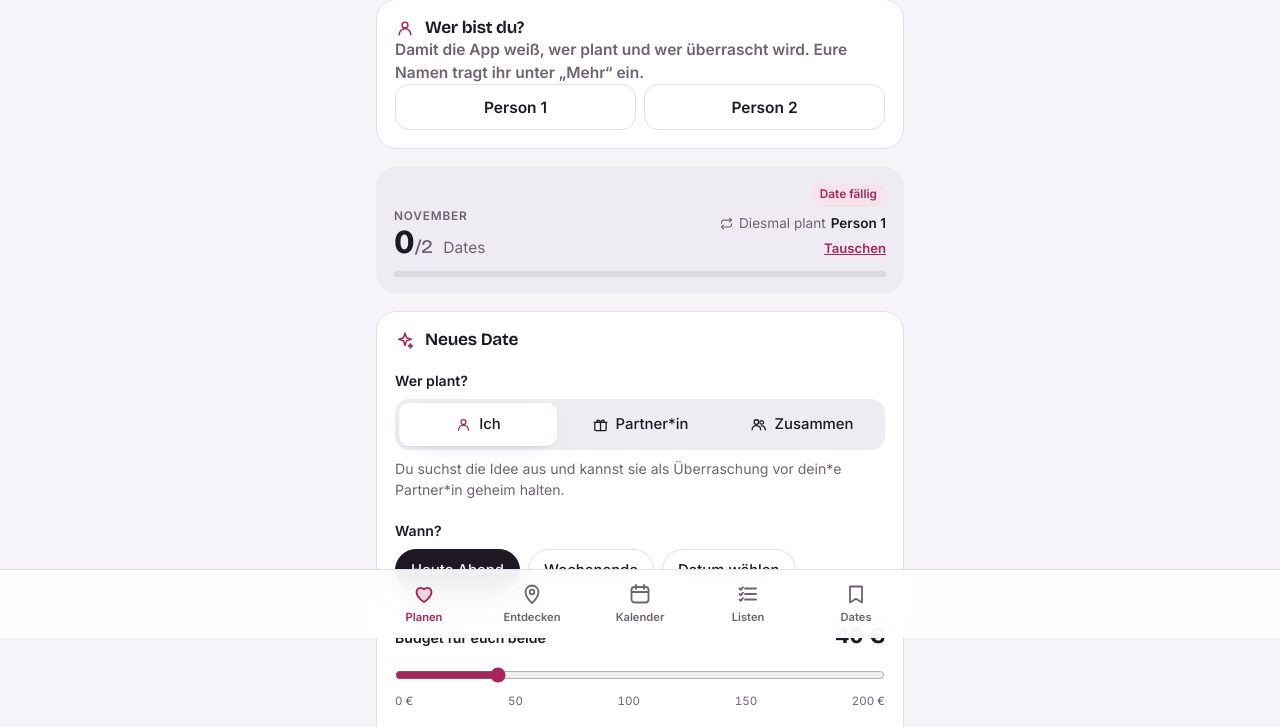
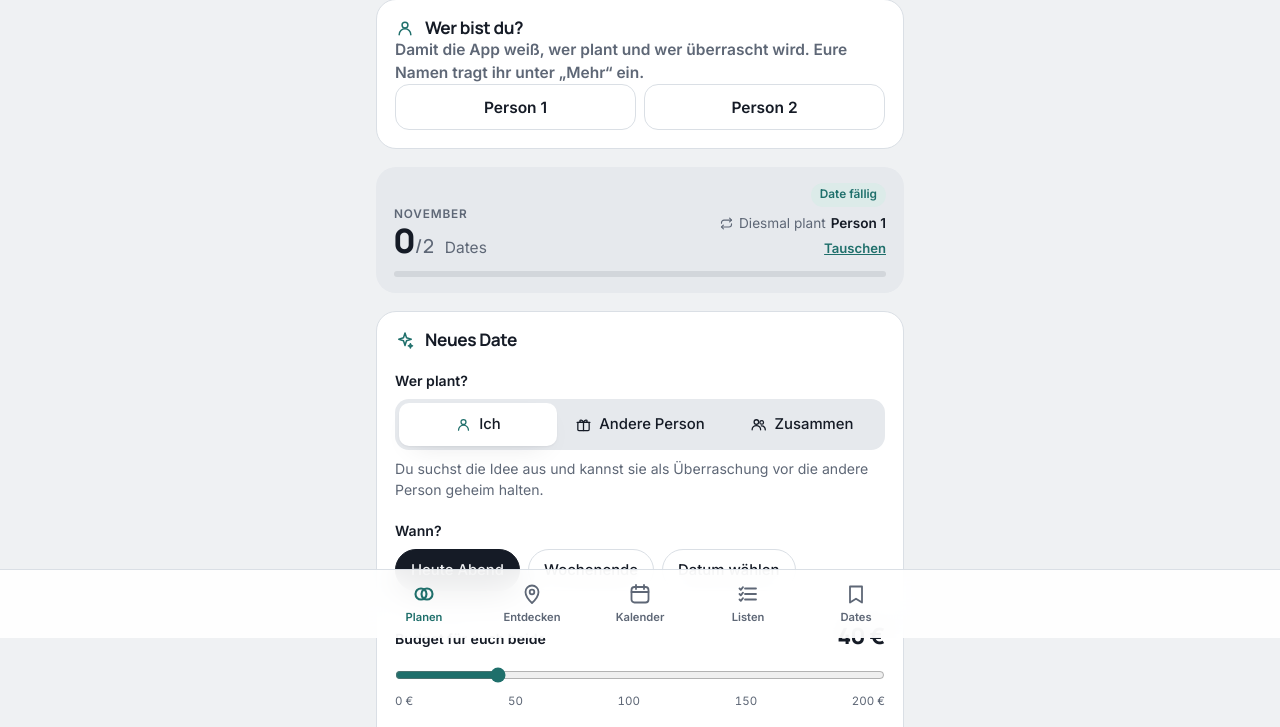
Before and after one commit to juliagruber32-hash/Date-Ideen-App, a plain HTML site: page index.html in a window 1280 px wide. Shown: the part 162-889 px from the top of the page. Drawn offline with nearby package versions, Linux system fonts and the light colour scheme.

Commit message:
Eleganteres, geschlechtsneutrales Design
- Neue Farbwelt: kühles Steingrau, Mitternachtsblau, gedämpftes Petrol (hell und dunkel)
- Logo und Planen-Symbol: zwei Ringe statt Herz; Schrift Manrope für Überschriften
- Neutrale Sprache überall (Namen statt Partner*in), neutrale Personen-Emojis
- Fotobuch in derselben Farbwelt

Co-Authored-By: Claude Opus 5.5 <noreply@anthropic.com>
Claude-Session: https://claude.ai/code/session_01FDqaBseg3zLJT1Yu15Ztm2

```diff
--- a/css/app.css
+++ b/css/app.css
@@ -1,31 +1,31 @@
 /* Layout: eine ruhige Spalte (max. 560px) mit Tab-Leiste unten; Panels nur dort, wo Inhalte zusammengehören.
-   Farbe: tintige, leicht violette Neutraltöne + ein Beerenton als einziger Akzent. */
+   Farbe: kühles Steingrau, Mitternachtsblau als Schrift, gedämpftes Petrol als einziger Akzent – bewusst neutral für alle Paare. */
 :root {
-  --bg: #f6f4f8;
+  --bg: #eff1f3;
   --surface: #ffffff;
-  --surface-2: #efebf2;
-  --ink: #1e1a25;
-  --muted: #6c6375;
-  --line: #e4dee8;
-  --accent: #a8245a;
+  --surface-2: #e6e9ed;
+  --ink: #151b26;
+  --muted: #5e6776;
+  --line: #dadfe5;
+  --accent: #1f6f6b;
   --accent-ink: #ffffff;
-  --accent-soft: #f6e4ec;
-  --gold: #b7791a;
-  --gold-soft: #f8eedb;
-  --sky: #2d6aa8;
-  --sky-soft: #e3edf7;
-  --ok: #24805a;
-  --ok-soft: #e1f2ea;
-  --danger: #b43333;
-  --violet: #6a4dbd;
+  --accent-soft: #dcebe9;
+  --gold: #a9772b;
+  --gold-soft: #f3eadb;
+  --sky: #2e5e8c;
+  --sky-soft: #e1eaf3;
+  --ok: #2d7a52;
+  --ok-soft: #e0f0e7;
+  --danger: #b23a3a;
+  --violet: #5b5ba8;
 
-  --font-display: "Bricolage Grotesque", "Avenir Next", "Segoe UI", system-ui, sans-serif;
+  --font-display: "Manrope", "Avenir Next", "Segoe UI", system-ui, sans-serif;
   --font-body: "Inter", system-ui, -apple-system, "Segoe UI", Roboto, sans-serif;
 
   --r-lg: 20px;
   --r-md: 14px;
   --r-sm: 10px;
-  --shadow: 0 1px 2px rgb(30 20 40 / 5%), 0 8px 24px -12px rgb(30 20 40 / 14%);
+  --shadow: 0 1px 2px rgb(15 22 34 / 5%), 0 10px 28px -14px rgb(15 22 34 / 16%);
   --tabbar-h: 66px;
   --gutter-l: max(16px, env(safe-area-inset-left, 0px));
   --gutter-r: max(16px, env(safe-area-inset-right, 0px));
@@ -33,45 +33,45 @@
 
 @media (prefers-color-scheme: dark) {
   :root:not([data-theme="light"]) {
-    --bg: #131016;
-    --surface: #1d1922;
-    --surface-2: #28222e;
-    --ink: #f3eff6;
-    --muted: #a99fb2;
-    --line: #342d3b;
-    --accent: #f0699d;
-    --accent-ink: #22060f;
-    --accent-soft: #3b1a2a;
-    --gold: #e7b057;
-    --gold-soft: #3a2d17;
-    --sky: #7fb3e6;
-    --sky-soft: #1d2c3c;
-    --ok: #63c79a;
-    --ok-soft: #173428;
-    --danger: #f08080;
-    --violet: #a993f0;
+    --bg: #0e131a;
+    --surface: #161d27;
+    --surface-2: #1f2833;
+    --ink: #eceff3;
+    --muted: #98a2b1;
+    --line: #29323e;
+    --accent: #5fb3a9;
+    --accent-ink: #08201e;
+    --accent-soft: #163431;
+    --gold: #d9a75a;
+    --gold-soft: #2e2615;
+    --sky: #8db6df;
+    --sky-soft: #18263a;
+    --ok: #6cc495;
+    --ok-soft: #14301f;
+    --danger: #ee8a8a;
+    --violet: #a3a6f0;
     --shadow: 0 1px 2px rgb(0 0 0 / 30%), 0 10px 28px -14px rgb(0 0 0 / 60%);
     color-scheme: dark;
   }
 }
 :root[data-theme="dark"] {
-  --bg: #131016;
-  --surface: #1d1922;
-  --surface-2: #28222e;
-  --ink: #f3eff6;
-  --muted: #a99fb2;
-  --line: #342d3b;
-  --accent: #f0699d;
-  --accent-ink: #22060f;
-  --accent-soft: #3b1a2a;
-  --gold: #e7b057;
-  --gold-soft: #3a2d17;
-  --sky: #7fb3e6;
-  --sky-soft: #1d2c3c;
-  --ok: #63c79a;
-  --ok-soft: #173428;
-  --danger: #f08080;
-  --violet: #a993f0;
+  --bg: #0e131a;
+  --surface: #161d27;
+  --surface-2: #1f2833;
+  --ink: #eceff3;
+  --muted: #98a2b1;
+  --line: #29323e;
+  --accent: #5fb3a9;
+  --accent-ink: #08201e;
+  --accent-soft: #163431;
+  --gold: #d9a75a;
+  --gold-soft: #2e2615;
+  --sky: #8db6df;
+  --sky-soft: #18263a;
+  --ok: #6cc495;
+  --ok-soft: #14301f;
+  --danger: #ee8a8a;
+  --violet: #a3a6f0;
   --shadow: 0 1px 2px rgb(0 0 0 / 30%), 0 10px 28px -14px rgb(0 0 0 / 60%);
   color-scheme: dark;
 }
@@ -87,7 +87,7 @@ body {
   -webkit-font-smoothing: antialiased;
   -webkit-tap-highlight-color: transparent;
 }
-h1, h2, h3 { margin: 0; font-family: var(--font-display); font-weight: 650; letter-spacing: -0.015em; line-height: 1.15; text-wrap: balance; }
+h1, h2, h3 { margin: 0; font-family: var(--font-display); font-weight: 700; letter-spacing: -0.025em; line-height: 1.15; text-wrap: balance; }
 h1 { font-size: 1.9rem; }
 h2 { font-size: 1.08rem; }
 h3 { font-size: 1.12rem; }
@@ -132,8 +132,8 @@ button { cursor: pointer; }
 
 /* ---------- Kopf ---------- */
 .home-head { display: flex; align-items: center; justify-content: space-between; padding-top: 4px; }
-.brand { display: flex; align-items: center; gap: 8px; font-family: var(--font-display); font-weight: 750; font-size: 1.05rem; letter-spacing: -0.01em; }
-.brand-mark { width: 26px; height: 26px; padding: 4px; border-radius: 8px; background: var(--accent); color: var(--accent-ink); fill: currentColor; stroke: none; }
+.brand { display: flex; align-items: center; gap: 9px; font-family: var(--font-display); font-weight: 800; font-size: 1.1rem; letter-spacing: -0.02em; }
+.brand-mark { width: 28px; height: 28px; padding: 4px; border-radius: 9px; background: var(--ink); color: var(--bg); stroke-width: 2; }
 .sync { display: inline-flex; align-items: center; gap: 6px; font-size: 0.78rem; font-weight: 600; padding: 5px 10px; border-radius: 99px; background: var(--surface-2); color: var(--muted); }
 .sync .ico { width: 15px; height: 15px; }
 .sync.ok { background: var(--ok-soft); color: var(--ok); }
@@ -358,7 +358,7 @@ input[type="range"] { width: 100%; accent-color: var(--accent); height: 28px; ma
 .link .ico { width: 14px; height: 14px; }
 
 .sticky-actions { position: sticky; bottom: calc(var(--tabbar-h) + 12px + env(safe-area-inset-bottom, 0px)); z-index: 2; }
-.sticky-actions .btn { box-shadow: 0 10px 26px -8px color-mix(in srgb, var(--accent) 60%, transparent); }
+.sticky-actions .btn { box-shadow: 0 10px 26px -10px color-mix(in srgb, var(--ink) 55%, transparent); }
 .actions { display: flex; flex-direction: column; gap: 8px; }
 .actions .btn { width: 100%; }
 
@@ -497,7 +497,7 @@ input[type="range"] { width: 100%; accent-color: var(--accent); height: 28px; ma
 }
 .tabbar svg { width: 24px; height: 24px; fill: none; stroke: currentColor; stroke-width: 1.8; stroke-linecap: round; stroke-linejoin: round; }
 .tabbar button[aria-current] { color: var(--accent); }
-.tabbar button[aria-current] svg { fill: color-mix(in srgb, var(--accent) 16%, transparent); }
+.tabbar button[aria-current] svg { stroke-width: 2.1; }
 
 /* ---------- Toast ---------- */
 .toast {
@@ -641,14 +641,15 @@ textarea.input { resize: vertical; min-height: 96px; line-height: 1.45; }
 .photo-del .ico { width: 14px; height: 14px; }
 .photo-del.armed { background: var(--danger); }
 label.btn.busy { pointer-events: none; opacity: .8; }
-.book-teaser { display: flex; align-items: center; gap: 12px; width: 100%; padding: 14px 16px; text-align: left; border: none; border-radius: var(--r-lg); color: var(--accent-ink); background: linear-gradient(120deg, var(--accent), color-mix(in srgb, var(--accent) 55%, var(--violet))); }
-.book-teaser .muted { color: color-mix(in srgb, var(--accent-ink) 80%, transparent); }
+.book-teaser { display: flex; align-items: center; gap: 12px; width: 100%; padding: 14px 16px; text-align: left; border: none; border-radius: var(--r-lg); color: var(--accent-ink); background: linear-gradient(120deg, var(--ink), color-mix(in srgb, var(--accent) 70%, var(--ink))); }
+.book-teaser { color: var(--bg); }
+.book-teaser .muted { color: color-mix(in srgb, var(--bg) 75%, transparent); }
 .book-teaser .ico { width: 24px; height: 24px; }
 
 /* ---------- Fotobuch ---------- */
 .book { display: flex; flex-direction: column; gap: 18px; }
 .page {
-  --paper: #fffdfb; --ink-p: #241d27; --muted-p: #7b6f7e; --accent-p: #a8245a;
+  --paper: #ffffff; --ink-p: #151b26; --muted-p: #6b7482; --accent-p: #1f6f6b;
   position: relative;
   width: 100%;
   aspect-ratio: 148 / 210;
@@ -664,24 +665,24 @@ label.btn.busy { pointer-events: none; opacity: .8; }
   gap: 4%;
 }
 .page h1, .page h2 { color: var(--ink-p); }
-.cover { padding: 0; gap: 0; background: #1f1822; color: #fff; }
+.cover { padding: 0; gap: 0; background: #151b26; color: #fff; }
 .cover-collage { flex: 1; display: grid; gap: 3px; min-height: 0; }
-.cover-collage.n0 { background: radial-gradient(120% 90% at 30% 20%, #c33a72, #3b1f4a 70%); }
+.cover-collage.n0 { background: radial-gradient(120% 90% at 30% 20%, #2c6e69, #151b26 72%); }
 .cover-collage.n2 { grid-template-columns: 1fr 1fr; }
 .cover-collage.n3 { grid-template-columns: 1fr 1fr; grid-template-rows: 1fr 1fr; }
 .cover-collage.n3 .photo:first-child { grid-row: span 2; }
 .cover-collage.n4 { grid-template-columns: 1fr 1fr; grid-template-rows: 1fr 1fr; }
 .cover-collage .photo, .page-photos .photo { aspect-ratio: auto; border-radius: 0; height: 100%; }
-.cover-text { padding: 7% 8% 9%; display: flex; flex-direction: column; gap: 4px; background: #1f1822; }
-.cover-brand { font-family: var(--font-display); font-weight: 750; letter-spacing: 0.02em; color: #f0699d; }
+.cover-text { padding: 7% 8% 9%; display: flex; flex-direction: column; gap: 4px; background: #151b26; }
+.cover-brand { font-family: var(--font-display); font-weight: 750; letter-spacing: 0.08em; text-transform: uppercase; font-size: 0.78rem; color: #7cc7bd; }
 .cover h1 { color: #fff; font-size: clamp(3rem, 18vw, 5.5rem); line-height: 0.9; letter-spacing: -0.04em; }
 .cover-names { font-size: 1.1rem; font-weight: 500; }
 .cover-tag { font-style: italic; color: var(--muted-p); font-size: 0.9rem; }
-.cover .cover-tag { color: #cdbfd0; }
+.cover .cover-tag { color: #b9c2cc; }
 .stats-page { justify-content: center; gap: 6%; }
 .stats-page h2 { font-size: 1.6rem; }
 .stat-grid { display: grid; grid-template-columns: 1fr 1fr; gap: 14px; }
-.stat-grid div { display: flex; flex-direction: column; padding: 14px; border-radius: 10px; background: #f6eef2; }
+.stat-grid div { display: flex; flex-direction: column; padding: 14px; border-radius: 10px; background: #eef2f3; }
 .stat-grid strong { font-family: var(--font-display); font-size: 2rem; line-height: 1; color: var(--accent-p); font-variant-numeric: tabular-nums; }
 .stat-grid span { color: var(--muted-p); font-size: 0.85rem; margin-top: 4px; }
 .stat-line { font-size: 0.98rem; }
@@ -691,15 +692,15 @@ label.btn.busy { pointer-events: none; opacity: .8; }
 .page-photos.n3 { grid-template-columns: 1fr 1fr; grid-template-rows: 1.4fr 1fr; }
 .page-photos.n3 .photo:first-child { grid-column: span 2; }
 .page-photos.n4 { grid-template-columns: 1fr 1fr; grid-template-rows: 1fr 1fr; }
-.page-emoji { flex: 1; display: grid; place-items: center; font-size: 5rem; background: #f6eef2; border-radius: 4px; }
+.page-emoji { flex: 1; display: grid; place-items: center; font-size: 5rem; background: #eef2f3; border-radius: 4px; }
 .date-page.nophoto .page-emoji { flex: 0.8; }
 .page-text { display: flex; flex-direction: column; gap: 6px; }
 .page-text h2 { font-size: 1.35rem; }
 .page-meta { color: var(--muted-p); font-size: 0.82rem; }
 .page-text blockquote { margin: 4px 0 0; padding-left: 12px; border-left: 3px solid var(--accent-p); font-style: italic; font-size: 0.95rem; line-height: 1.45; }
 .page-hearts { color: var(--accent-p); letter-spacing: 2px; }
-.page-hearts span { color: #e6d9df; }
-.end-page { justify-content: center; align-items: center; text-align: center; background: #f6eef2; }
+.page-hearts span { color: #dde3e6; }
+.end-page { justify-content: center; align-items: center; text-align: center; background: #eef2f3; }
 .end-big { font-family: var(--font-display); font-weight: 650; font-size: 1.7rem; line-height: 1.2; }
 
 @media print {
@@ -743,8 +744,8 @@ label.btn.busy { pointer-events: none; opacity: .8; }
 .fav .ico { width: 19px; height: 19px; }
 .fav.on { color: var(--accent); background: var(--accent-soft); }
 .fav.on .ico { fill: currentColor; }
-.fav.on-img { position: absolute; top: 10px; right: 10px; background: rgb(255 255 255 / 90%); color: #3a2d3d; z-index: 1; }
-.fav.on-img.on { color: #a8245a; }
+.fav.on-img { position: absolute; top: 10px; right: 10px; background: rgb(255 255 255 / 92%); color: #151b26; z-index: 1; }
+.fav.on-img.on { color: #1f6f6b; }
 .fav.labelled { width: auto; height: 36px; padding: 0 12px; border-radius: var(--r-sm); gap: 6px; display: inline-flex; }
 .fav.labelled::after { content: "Merken"; font-weight: 600; font-size: 0.86rem; }
 .fav.labelled.on::after { content: "Gemerkt"; }
--- a/index.html
+++ b/index.html
@@ -7,7 +7,7 @@
 <title>Dately</title>
 <meta name="claude:viewport-fit-sides" content="cover">
 <meta name="description" content="Dately – Your next favorite memory. Dates planen, erleben und als Fotobuch erinnern.">
-<meta name="theme-color" content="#f6f4f8">
+<meta name="theme-color" content="#eff1f3">
 <meta name="apple-mobile-web-app-capable" content="yes">
 <meta name="mobile-web-app-capable" content="yes">
 <meta name="apple-mobile-web-app-title" content="Dately">
@@ -16,7 +16,7 @@
 <link rel="apple-touch-icon" href="icons/apple-touch-icon.png">
 <link rel="preconnect" href="https://fonts.googleapis.com">
 <link rel="preconnect" href="https://fonts.gstatic.com" crossorigin>
-<link rel="stylesheet" href="https://fonts.googleapis.com/css2?family=Bricolage+Grotesque:opsz,wght@12..96,500;12..96,650;12..96,750&family=Inter:wght@400;500;600&display=swap">
+<link rel="stylesheet" href="https://fonts.googleapis.com/css2?family=Manrope:wght@500;600;700;800&family=Inter:wght@400;500;600&display=swap">
 <link rel="stylesheet" href="css/app.css">
 <!-- /page-head -->
 </head>
@@ -24,7 +24,7 @@
 <main id="view" class="view" aria-live="polite"></main>
 
 <nav class="tabbar" aria-label="Hauptnavigation">
-  <button type="button" data-tab="start"><svg viewBox="0 0 24 24" aria-hidden="true"><path d="M12 20s-7.5-4.5-7.5-10A4.3 4.3 0 0 1 12 7.4 4.3 4.3 0 0 1 19.5 10c0 5.5-7.5 10-7.5 10Z"/></svg><span>Planen</span></button>
+  <button type="button" data-tab="start"><svg viewBox="0 0 24 24" aria-hidden="true"><circle cx="9" cy="12" r="5.5"/><circle cx="15" cy="12" r="5.5"/></svg><span>Planen</span></button>
   <button type="button" data-tab="entdecken"><svg viewBox="0 0 24 24" aria-hidden="true"><path d="M12 21s-6.5-6-6.5-11a6.5 6.5 0 0 1 13 0c0 5-6.5 11-6.5 11Z"/><circle cx="12" cy="10" r="2.3"/></svg><span>Entdecken</span></button>
   <button type="button" data-tab="kalender"><svg viewBox="0 0 24 24" aria-hidden="true"><rect x="3.5" y="5" width="17" height="15.5" rx="3"/><path d="M3.5 10h17M8 3v4M16 3v4"/></svg><span>Kalender</span></button>
   <button type="button" data-tab="listen"><svg viewBox="0 0 24 24" aria-hidden="true"><path d="M9 6.5h11M9 12h11M9 17.5h11"/><path d="m3.5 6.5 1.3 1.3 2.2-2.6M3.5 12l1.3 1.3 2.2-2.6M3.5 17.5l1.3 1.3 2.2-2.6"/></svg><span>Listen</span></button>
--- a/js/icons.js
+++ b/js/icons.js
@@ -1,6 +1,7 @@
 // Linien-Icons (24er Raster, 1.8 Strichstärke). Farbe folgt `currentColor`.
 
 const P = {
+  rings: '<circle cx="9" cy="12" r="5.5"/><circle cx="15" cy="12" r="5.5"/>',
   heart: '<path d="M12 20s-7.5-4.5-7.5-10A4.3 4.3 0 0 1 12 7.4 4.3 4.3 0 0 1 19.5 10c0 5.5-7.5 10-7.5 10Z"/>',
   calendar: '<rect x="3.5" y="5" width="17" height="15.5" rx="3"/><path d="M3.5 10h17M8 3v4M16 3v4"/>',
   list: '<path d="M9 6.5h11M9 12h11M9 17.5h11"/><path d="m3.5 6.5 1.3 1.3 2.2-2.6M3.5 12l1.3 1.3 2.2-2.6M3.5 17.5l1.3 1.3 2.2-2.6"/>',
--- a/js/store.js
+++ b/js/store.js
@@ -1,6 +1,6 @@
 // Datenhaltung. Zwei Betriebsarten:
 //  - lokal: alles in localStorage (z. B. auf GitHub Pages oder offline)
-//  - gemeinsam: geteilte Datenbank des Claude-Artifacts. Beide Partner sehen dieselben
+//  - gemeinsam: geteilte Datenbank des Claude-Artifacts. Beide Personen sehen dieselben
 //    Dates, Listen und Abstimmungen live. Überraschungs-Details liegen im privaten
 //    Bereich der planenden Person und sind für die andere Person nicht lesbar.
 //
--- a/sw.js
+++ b/sw.js
@@ -1,5 +1,5 @@
 // Service Worker: App offline verfügbar machen. Wetter-Anfragen gehen immer ins Netz.
-const VERSION = 'v6';
+const VERSION = 'v7';
 const SHELL = [
   './',
   'index.html',
```
Also changed, not shown: data/ideas.json (+5 -5 lines), icons/apple-touch-icon.png, icons/icon-192.png, icons/icon-512.png, icons/icon.svg, js/app.js, manifest.webmanifest, 1 other file.
